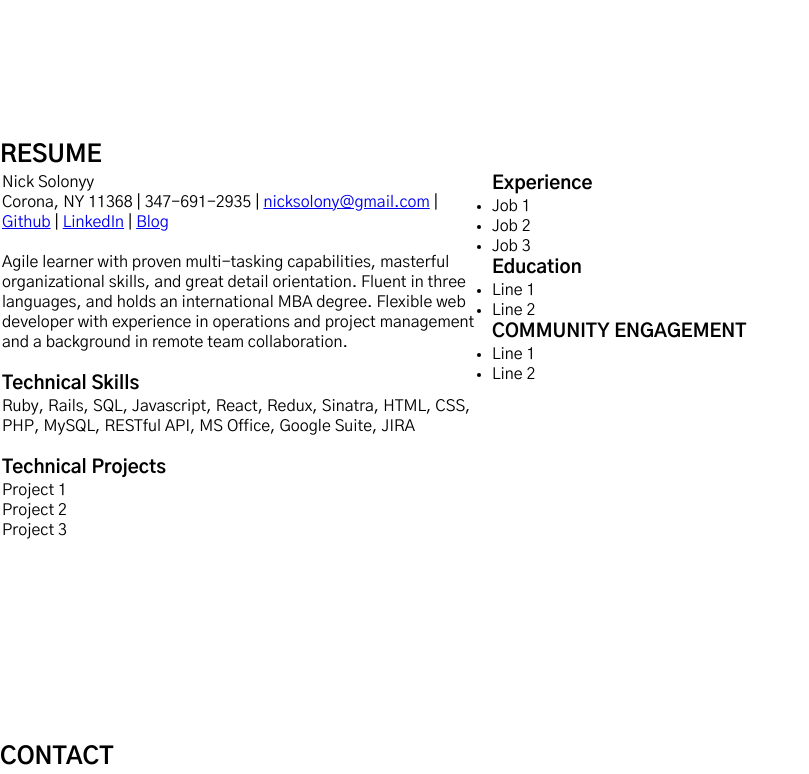
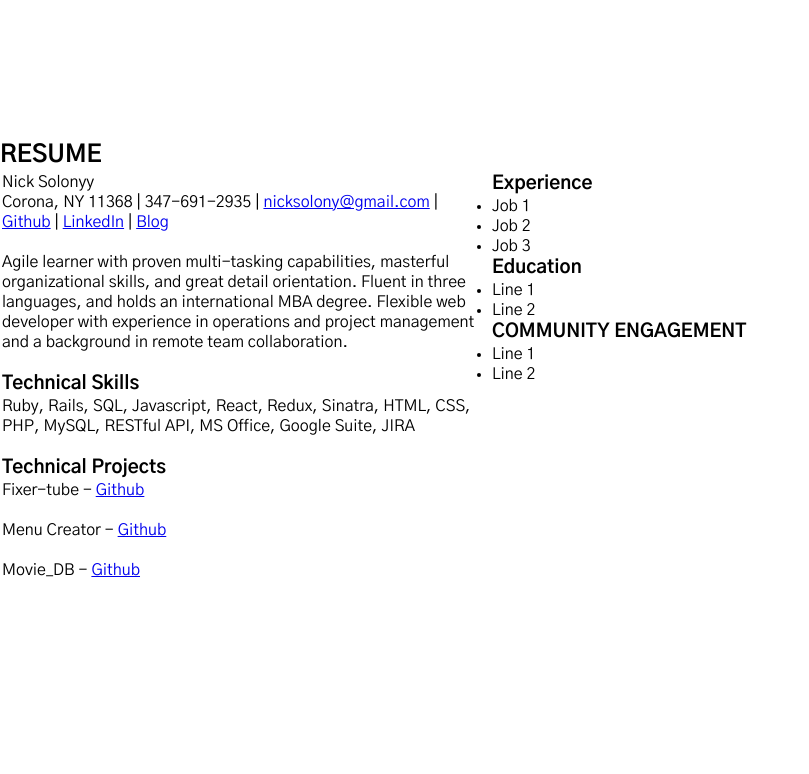
Before and after one commit to nicksolony/portfolio-frontend, a React (Create React App) app: page / in a window 1280 px wide. Shown: the part 1180-1954 px from the top of the page, without its empty margins (0-809 px from the left). Built offline with nearby package versions, Linux system fonts and the light colour scheme.

Commit message:
creating resume links

```diff
--- a/src/App.js
+++ b/src/App.js
@@ -19,7 +19,7 @@ class App extends Component {
     skills:['Ruby', 'Rails', 'SQL', 'Javascript', 'React', 'Redux', 'Sinatra', 'HTML', 'CSS', 'PHP', 'MySQL', 'RESTful API', 'MS Office', 'Google Suite', 'JIRA'],
     projects:[
       {
-        name:"fixer-tube",
+        name:"Fixer-tube",
         links:[
             {type:'live',url:"https://fixer-tube.herokuapp.com/"},
             {type:'git',url:"https://github.com/nicksolony/fixer-tube"},
--- a/src/components/ResumeProjects.js
+++ b/src/components/ResumeProjects.js
@@ -1,15 +1,19 @@
 import React from 'react';
 
-const ResumeProjects = () => {
+const ResumeProjects = (data) => {
 
     return (
         <div>
             <h3>Technical Projects</h3>
-            <ul>
-                <li>Project 1</li>
-                <li>Project 2</li>
-                <li>Project 3</li>
-            </ul>
+            {data.projects.map(project => {
+                let gitLink= project.links.find(({type})=>type==='git').url;
+
+                return <div>
+                    <p>{project.name} - <a href={gitLink}>Github</a></p>
+                    <br/>
+                </div>
+
+            })}
         </div>
     )
 
--- a/src/contents/Resume.js
+++ b/src/contents/Resume.js
@@ -18,7 +18,7 @@ class Resume extends Component {
                             <br/>
                             <ResumeSkills skills= {this.props.state.skills}/>
                             <br/>
-                            <ResumeProjects/>
+                            <ResumeProjects projects = {this.props.state.projects}/>
                         </td>
                         <td className="ColumnRight">
                             <ResumeExperience/>
```
